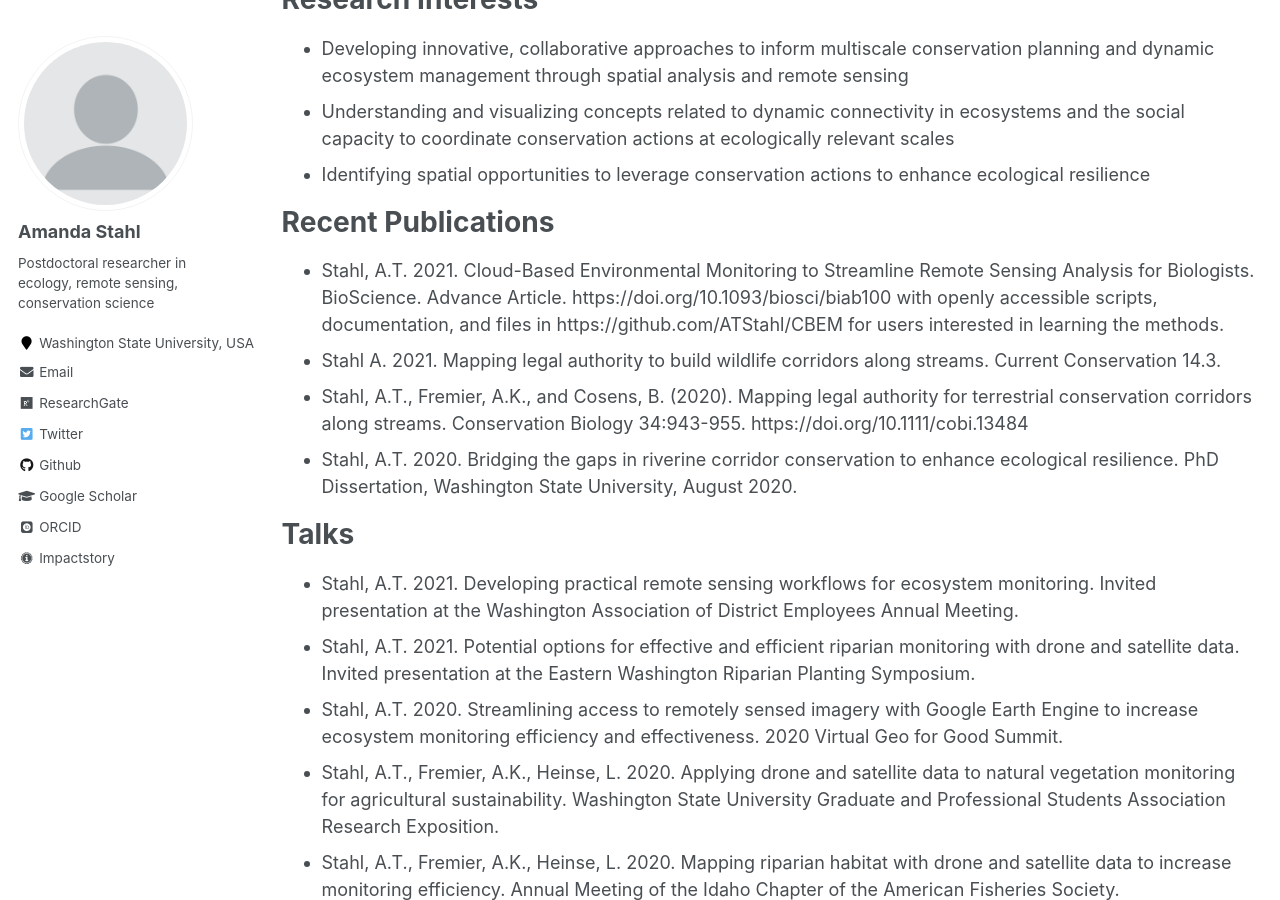
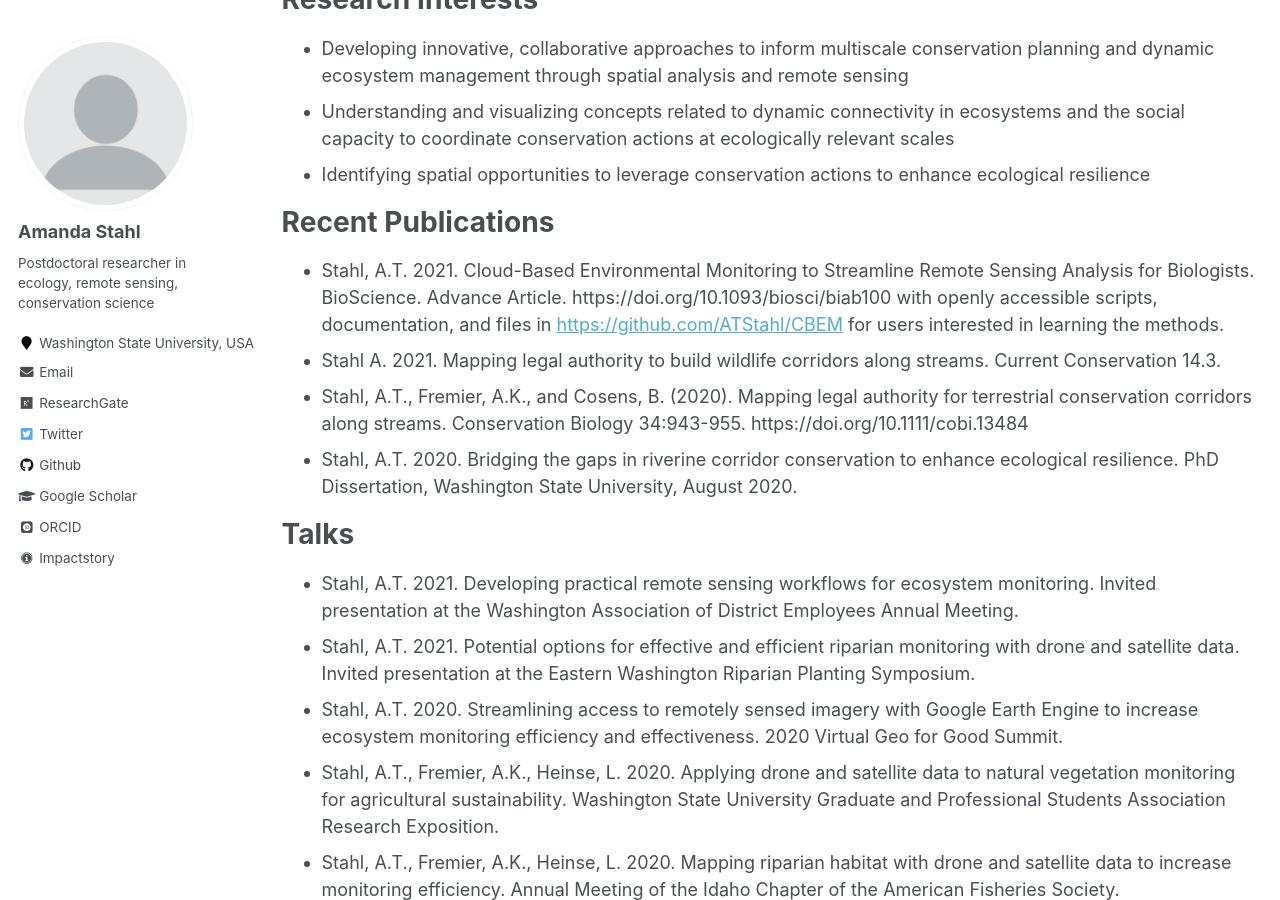
Before and after one commit to ATStahl/ATSpages, a Jekyll site: the page built from _pages/cv.md, in a window 1280 px wide and 900 px high, scrolled down 776 px. Built offline with Jekyll 4.4.1, drawn with Linux system fonts in a browser that asks for light colours; some web fonts are replaced; part of the change alters nothing that is shown.

```diff
--- a/_pages/cv.md
+++ b/_pages/cv.md
@@ -37,7 +37,7 @@ Research Interests
 
 Recent Publications
 ======
-* Stahl, A.T. 2021. Cloud-Based Environmental Monitoring to Streamline Remote Sensing Analysis for Biologists. BioScience. Advance Article. https://doi.org/10.1093/biosci/biab100 with openly accessible scripts, documentation, and files in https://github.com/ATStahl/CBEM for users interested in learning the methods.
+* Stahl, A.T. 2021. Cloud-Based Environmental Monitoring to Streamline Remote Sensing Analysis for Biologists. BioScience. Advance Article. https://doi.org/10.1093/biosci/biab100 with openly accessible scripts, documentation, and files in <a href="https://github.com/ATStahl/CBEM">https://github.com/ATStahl/CBEM</a> for users interested in learning the methods.
 * Stahl A. 2021. Mapping legal authority to build wildlife corridors along streams. Current Conservation 14.3.
 * Stahl, A.T., Fremier, A.K., and Cosens, B. (2020). Mapping legal authority for terrestrial conservation corridors along streams. Conservation Biology 34:943-955. https://doi.org/10.1111/cobi.13484
 * Stahl, A.T. 2020. Bridging the gaps in riverine corridor conservation to enhance ecological resilience. PhD Dissertation, Washington State University, August 2020.
```
